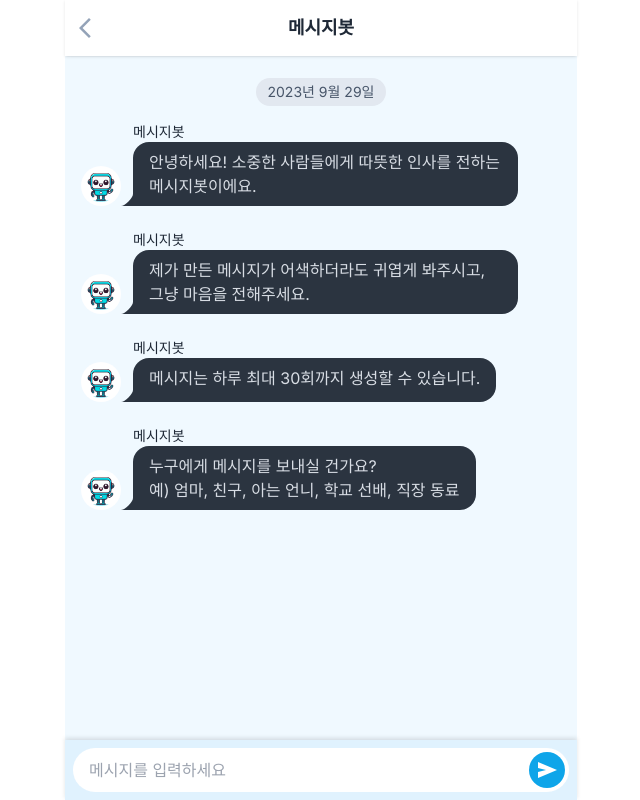
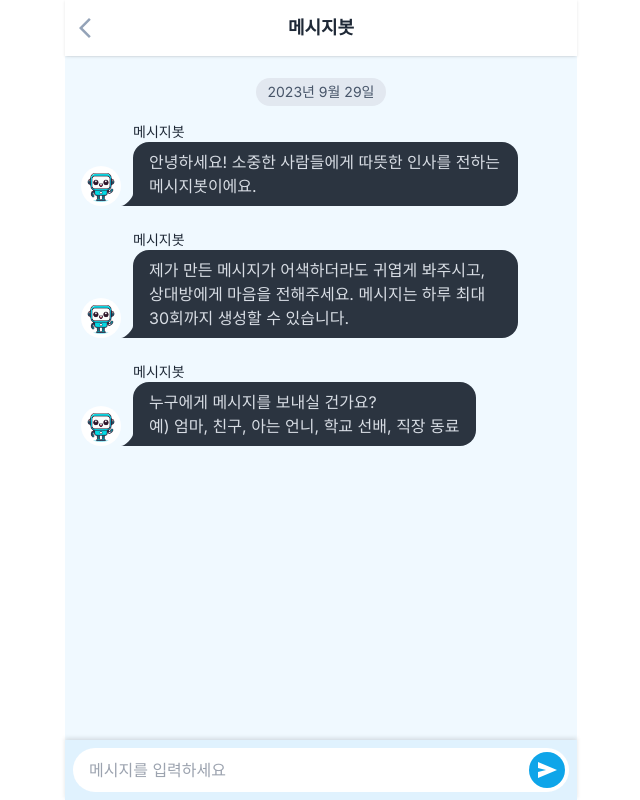
Before and after one commit to kec0130/messagebot, a Next.js app: page /chat in a window 1280 px wide. Shown: the whole page, without its empty margins (319-959 px from the left). Built offline with nearby package versions, Linux system fonts and the light colour scheme; no server answers.

Commit message:
feat: change welcome message

```diff
--- a/src/constants/message.ts
+++ b/src/constants/message.ts
@@ -2,8 +2,7 @@ import { IMessage, PromptParams } from '@/types/message';
 
 export const WELCOME_MESSAGES = [
   '안녕하세요! 소중한 사람들에게 따뜻한 인사를 전하는 메시지봇이에요.',
-  '제가 만든 메시지가 어색하더라도 귀엽게 봐주시고, 그냥 마음을 전해주세요.',
-  '메시지는 하루 최대 30회까지 생성할 수 있습니다.',
+  '제가 만든 메시지가 어색하더라도 귀엽게 봐주시고, 상대방에게 마음을 전해주세요. 메시지는 하루 최대 30회까지 생성할 수 있습니다.',
 ];
 
 export const QUESTIONS = [
```
